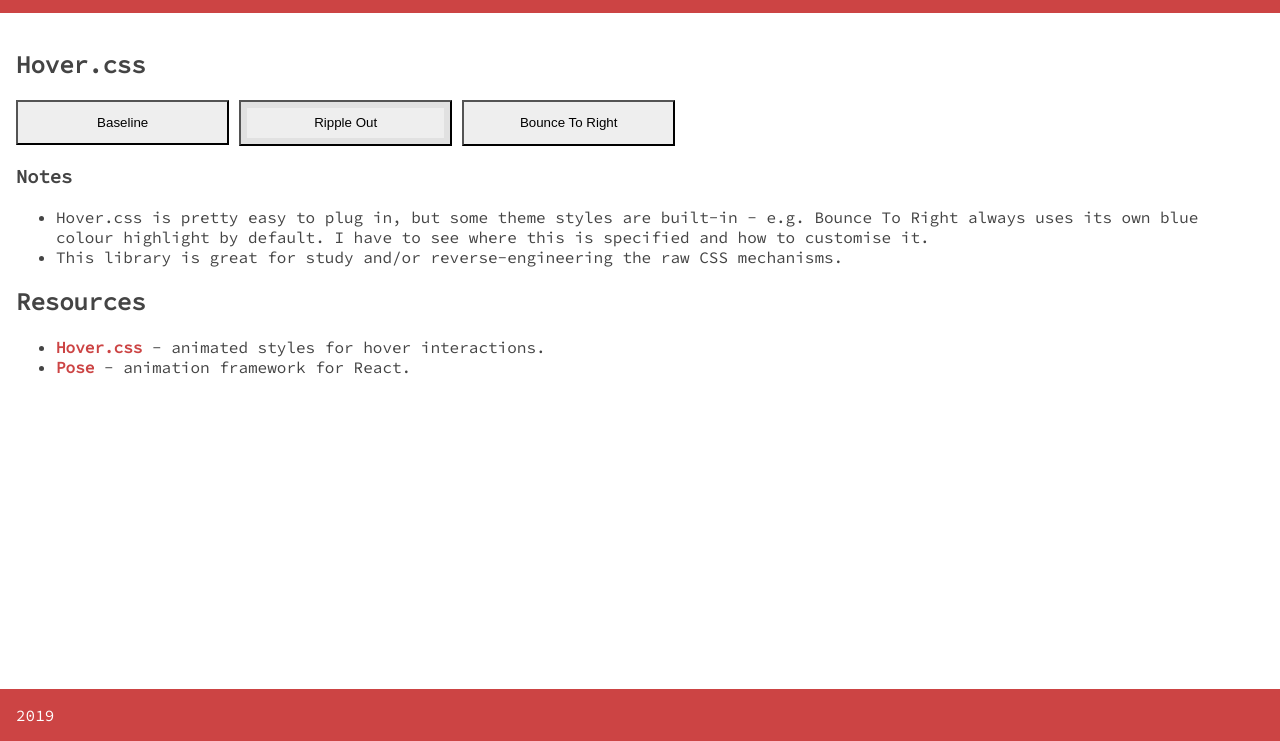
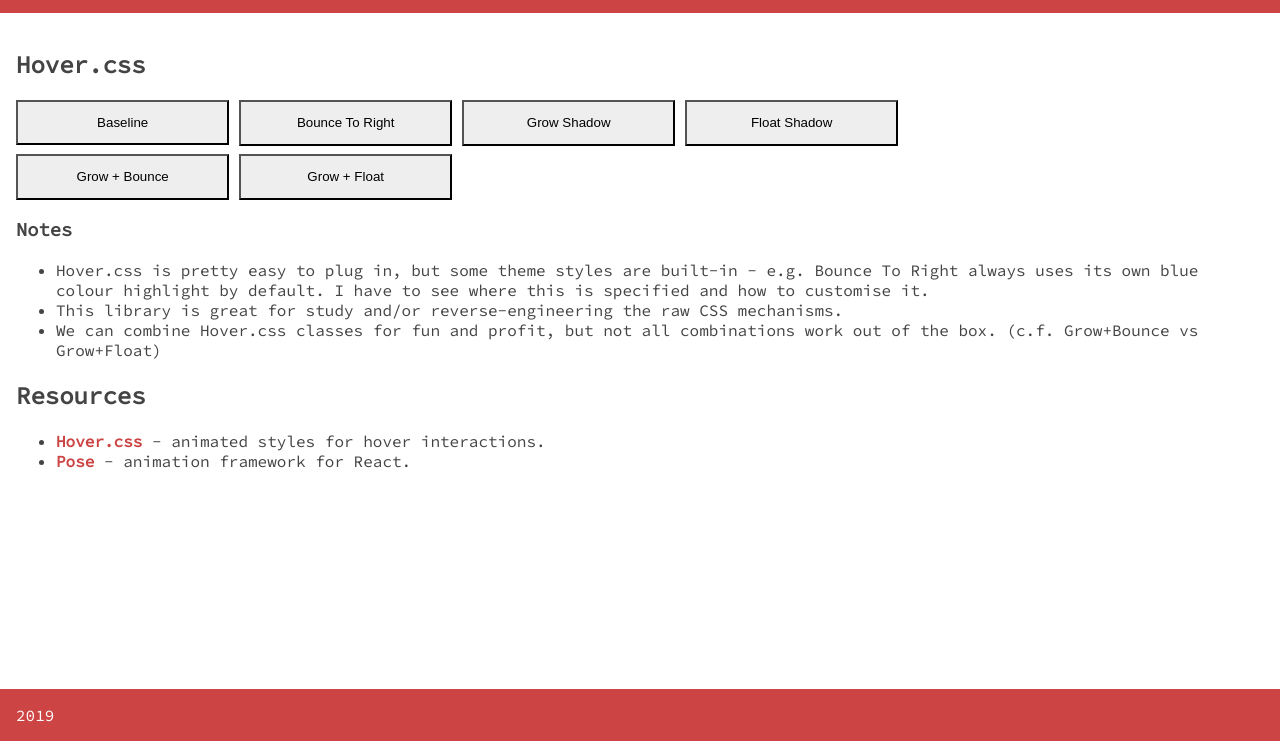
Before and after one commit to shaunanoordin/css-animation-experiment, a website built with webpack: page index.html in a window 1280 px wide. Shown: the part 59-800 px from the top of the page. Built offline with nearby package versions, Linux system fonts and the light colour scheme.

Commit message:
Add more Hover.css examples, including combo classes

```diff
--- a/index.html
+++ b/index.html
@@ -16,16 +16,22 @@
 <main>
   <section>
     <h2>Hover.css</h2>
-    <div>
+    <div class="sub-section">
       <button class="button">Baseline</button>
-      <button class="button hvr-ripple-out">Ripple Out</button>
       <button class="button hvr-bounce-to-right">Bounce To Right</button>
+      <button class="button hvr-grow-shadow">Grow Shadow</button>
+      <button class="button hvr-float-shadow">Float Shadow</button>
     </div>
-    <div>
+    <div class="sub-section">
+      <button class="button hvr-bounce-to-right hvr-grow-shadow">Grow + Bounce</button>
+      <button class="button hvr-bounce-to-right hvr-float-shadow">Grow + Float</button>
+    </div>
+    <div class="sub-section">
       <h3>Notes</h3>
       <ul>
         <li>Hover.css is pretty easy to plug in, but some theme styles are built-in - e.g. Bounce To Right always uses its own blue colour highlight by default. I have to see where this is specified and how to customise it.</li>
         <li>This library is great for study and/or reverse-engineering the raw CSS mechanisms.</li>
+        <li>We can combine Hover.css classes for fun and profit, but not all combinations work out of the box. (c.f. Grow+Bounce vs Grow+Float)</li>
       </ul>
     </div>
   </section>
--- a/src/main.styl
+++ b/src/main.styl
@@ -61,6 +61,10 @@
   padding: 1em
   background: col-light
 
+  section
+    div.sub-section
+      margin: 0.5em 0
+
   .button
     min-width: 16em
     padding: 1em 2em
```
Also changed, not shown: app/main.css.
